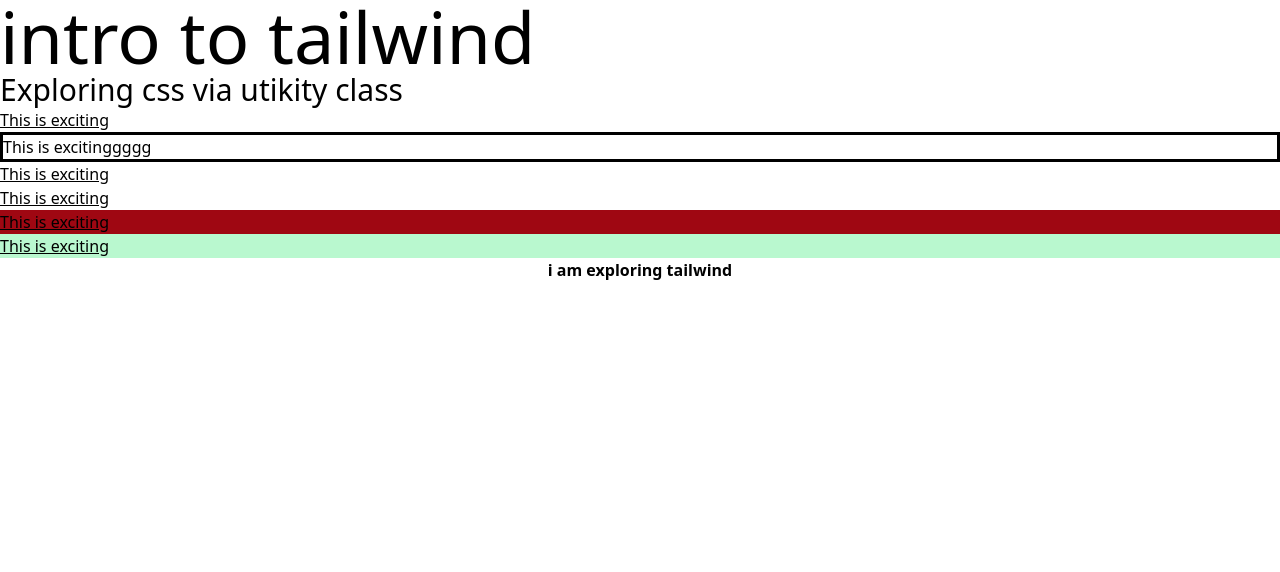
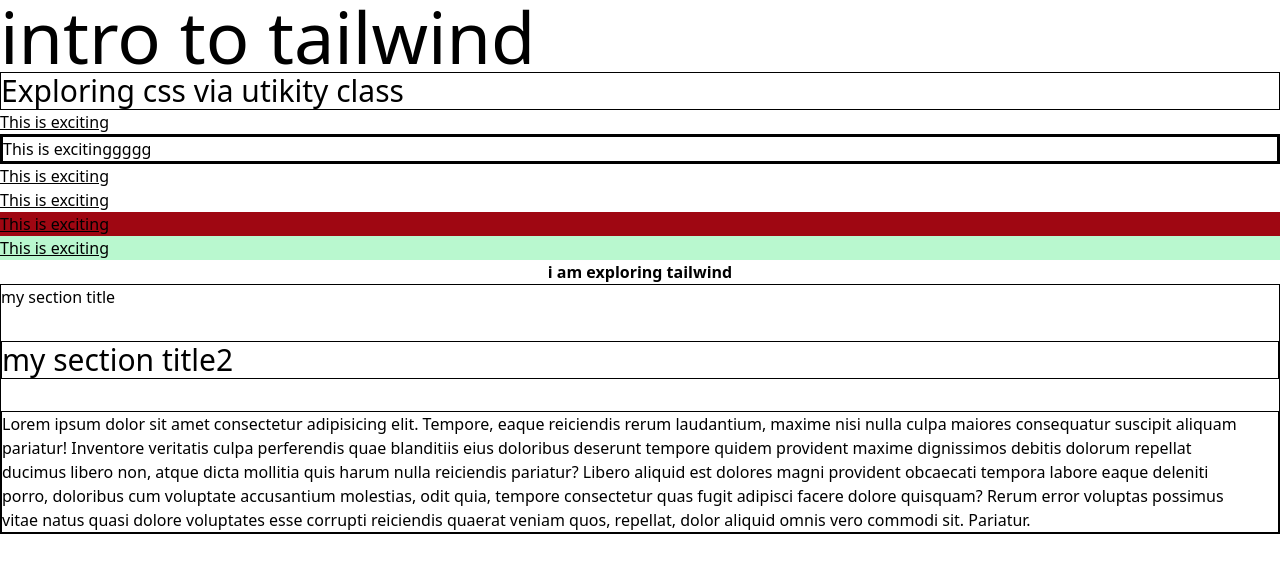
Before and after one commit to deluwarhoisn/Tailwind-Css-project, a plain HTML site: page index.html in a window 1280 px wide. Drawn offline with nearby package versions, Linux system fonts and the light colour scheme.

Commit message:
added pading marging

```diff
--- a/index.html
+++ b/index.html
@@ -9,7 +9,7 @@
 </head>
 <body>
     <h1 class="text-7xl">intro to tailwind</h1>
-    <h3 class="text-3xl">Exploring css via utikity class</h3>
+    <h3 class="text-3xl border">Exploring css via utikity class</h3>
     <p class="underline">This is exciting </p>
     <p class="border-3">This is excitinggggg </p>
     <p class="underline">This is exciting </p>
@@ -17,5 +17,10 @@
     <p class="underline bg-red-800">This is exciting </p>
     <p class="underline bg-green-200">This is exciting </p>
     <p class="text-center font-bold">i am exploring tailwind</p>
+    <section class="max-w-7xl border">
+        <h3>my section title</h3>
+        <h3 class="text-3xl border my-8 mx-auto">my section title2</h3>
+        <p class="border pe-10 ">Lorem ipsum dolor sit amet consectetur adipisicing elit. Tempore, eaque reiciendis rerum laudantium, maxime nisi nulla culpa maiores consequatur suscipit aliquam pariatur! Inventore veritatis culpa perferendis quae blanditiis eius doloribus deserunt tempore quidem provident maxime dignissimos debitis dolorum repellat ducimus libero non, atque dicta mollitia quis harum nulla reiciendis pariatur? Libero aliquid est dolores magni provident obcaecati tempora labore eaque deleniti porro, doloribus cum voluptate accusantium molestias, odit quia, tempore consectetur quas fugit adipisci facere dolore quisquam? Rerum error voluptas possimus vitae natus quasi dolore voluptates esse corrupti reiciendis quaerat veniam quos, repellat, dolor aliquid omnis vero commodi sit. Pariatur.</p>
+    </section>
 </body>
 </html>
```
